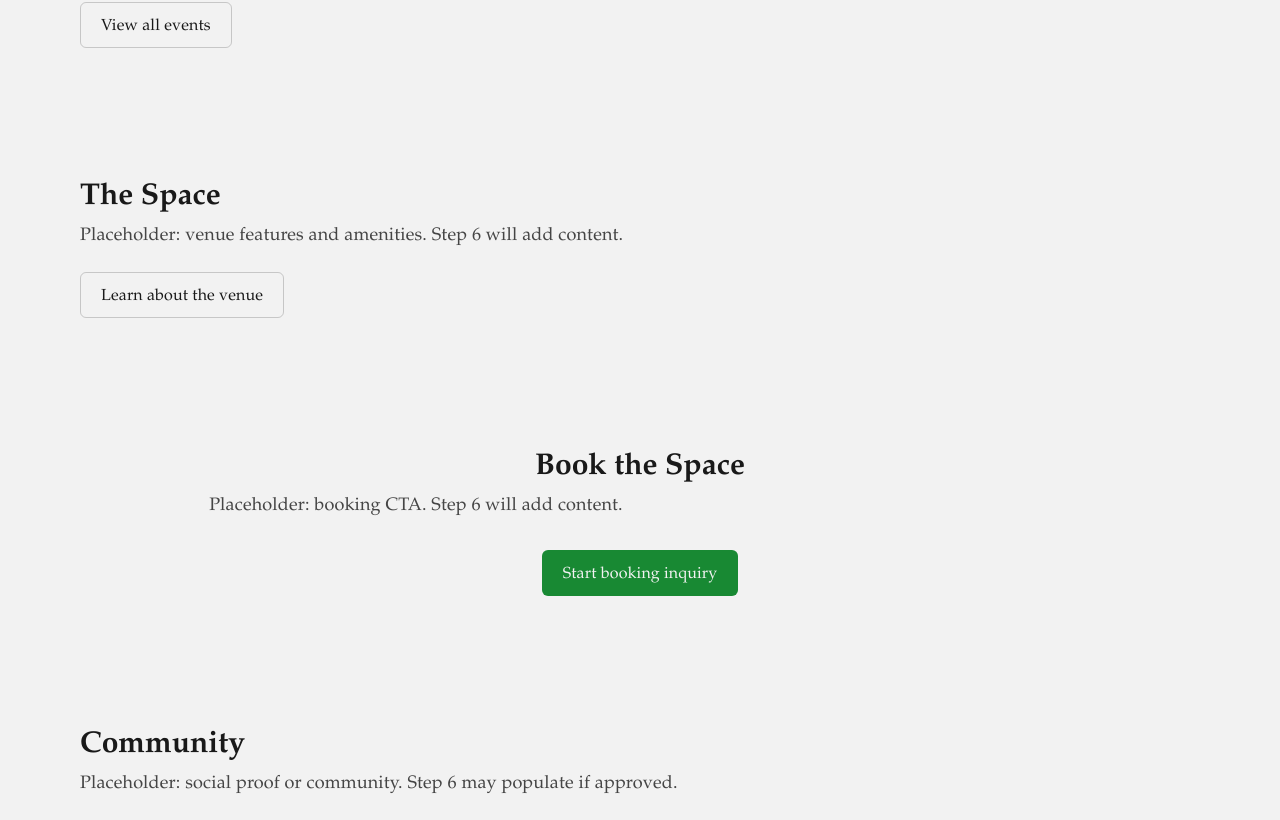
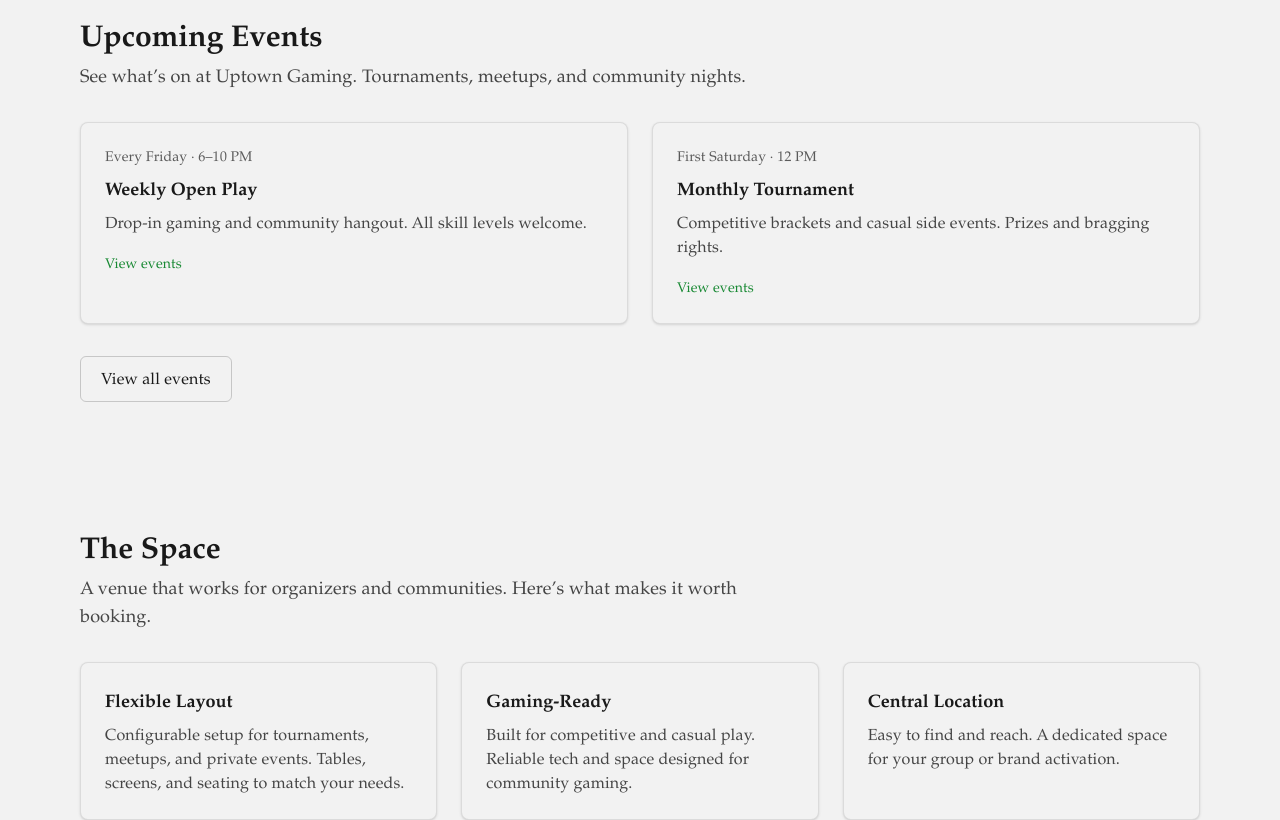
Before and after one commit to LRodriguez92/uptown-gaming, a Next.js app: page / in a window 1280 px wide. Shown: the part 761-1581 px from the top of the page. Built offline with nearby package versions, Linux system fonts and the light colour scheme; no server answers.

Commit message:
Step 6: build homepage sections with brand-aligned content

```diff
--- a/components/sections/BookingCTASection.tsx
+++ b/components/sections/BookingCTASection.tsx
@@ -3,16 +3,16 @@
 import { Button } from "@/components/ui/Button";
 
 /**
- * Booking CTA section placeholder. Step 6 will add final copy and polish.
- * Purpose: drive booking inquiry, primary CTA.
+ * Booking CTA: drive booking inquiry, primary CTA.
+ * CONTENT_GUIDE: direct language, obvious action, short reason to act.
  */
 export function BookingCTASection() {
   return (
     <section aria-label="Book the space">
       <Container className="py-12 md:py-16">
         <SectionHeading
-          title="Book the Space"
-          support="Placeholder: booking CTA. Step 6 will add content."
+          title="Host Your Next Event Here"
+          support="Tournaments, community nights, brand activations, or private gatherings. Tell us what you have in mind and we’ll get back to you."
           align="center"
         />
         <div className="mt-8 flex justify-center">
--- a/components/sections/BrandIntroSection.tsx
+++ b/components/sections/BrandIntroSection.tsx
@@ -2,16 +2,16 @@
 import { SectionHeading } from "@/components/ui/SectionHeading";
 
 /**
- * Brand intro section placeholder. Step 6 will add final content.
- * Purpose: value proposition, what Uptown Gaming is, community/event value.
+ * Brand intro: value proposition, what Uptown Gaming is, community/event identity.
+ * CONTENT_GUIDE: explain value proposition, reinforce community and event identity, stay concise.
  */
 export function BrandIntroSection() {
   return (
     <section aria-label="About Uptown Gaming">
       <Container className="py-12 md:py-16">
         <SectionHeading
-          title="Who We Are"
-          support="Placeholder: core value proposition and identity. Step 6 will populate."
+          title="A Venue Built for Community Events"
+          support="Uptown Gaming is a community-centered space where local players and organizers come together. We host tournaments, meetups, and branded experiences—and we welcome groups who want to book the space for their own events."
         />
       </Container>
     </section>
--- a/components/sections/EventsPreviewSection.tsx
+++ b/components/sections/EventsPreviewSection.tsx
@@ -1,10 +1,28 @@
+import Link from "next/link";
 import { Container } from "@/components/ui/Container";
 import { SectionHeading } from "@/components/ui/SectionHeading";
 import { Button } from "@/components/ui/Button";
+import { Card } from "@/components/ui/Card";
+
+/** Inline event preview data. Step 8 will replace with content from content/events. */
+const previewEvents = [
+  {
+    title: "Weekly Open Play",
+    date: "Every Friday",
+    time: "6–10 PM",
+    shortDescription: "Drop-in gaming and community hangout. All skill levels welcome.",
+  },
+  {
+    title: "Monthly Tournament",
+    date: "First Saturday",
+    time: "12 PM",
+    shortDescription: "Competitive brackets and casual side events. Prizes and bragging rights.",
+  },
+];
 
 /**
- * Events preview section placeholder. Step 6 will add event list/preview content.
- * Purpose: surface featured/upcoming events, link to Events page.
+ * Events preview: surface featured/upcoming events, link to Events page.
+ * CONTENT_GUIDE: short event previews, scanning easy, view more obvious. Step 8 wires content.
  */
 export function EventsPreviewSection() {
   return (
@@ -12,9 +30,33 @@
       <Container className="py-12 md:py-16">
         <SectionHeading
           title="Upcoming Events"
-          support="Placeholder: event preview. Step 6 will add content."
+          support="See what’s on at Uptown Gaming. Tournaments, meetups, and community nights."
         />
-        <div className="mt-6">
+        <ul className="mt-8 grid gap-6 sm:grid-cols-2">
+          {previewEvents.map((event) => (
+            <li key={event.title}>
+              <Card className="h-full">
+                <p className="text-sm font-medium text-(--foreground)/70">
+                  {event.date}
+                  {event.time ? ` · ${event.time}` : ""}
+                </p>
+                <h3 className="mt-2 text-lg font-semibold text-(--foreground)">
+                  {event.title}
+                </h3>
+                <p className="mt-2 text-(--foreground)/80">{event.shortDescription}</p>
+                <p className="mt-4">
+                  <Link
+                    href="/events"
+                    className="text-sm font-medium text-(--brand-primary) hover:underline"
+                  >
+                    View events
+                  </Link>
+                </p>
+              </Card>
+            </li>
+          ))}
+        </ul>
+        <div className="mt-8">
           <Button as="link" href="/events" variant="secondary">
             View all events
           </Button>
--- a/components/sections/HeroSection.tsx
+++ b/components/sections/HeroSection.tsx
@@ -3,8 +3,8 @@
 import { Button } from "@/components/ui/Button";
 
 /**
- * Hero section placeholder. Step 6 will add final content and visual polish.
- * Purpose: first impression, core brand value, primary CTA (Book the Space).
+ * Hero: first impression, core brand value, primary CTA (Book the Space).
+ * CONTENT_GUIDE: headline concise, support short, CTA early.
  */
 export function HeroSection() {
   return (
@@ -12,7 +12,7 @@
       <Container className="py-16 md:py-24">
         <SectionHeading
           title="Uptown Gaming"
-          support="Community-driven gaming events and venue. Placeholder hero copy."
+          support="A gaming and community venue built for events. Attend tournaments and meetups, or book the space for your next gathering."
           as="h1"
           align="center"
         />
--- a/components/sections/SocialProofSection.tsx
+++ b/components/sections/SocialProofSection.tsx
@@ -2,16 +2,16 @@
 import { SectionHeading } from "@/components/ui/SectionHeading";
 
 /**
- * Social proof / community section placeholder. Step 6 may add partners or community content.
- * Purpose: support trust; optional supporting section per IA.
+ * Social proof / community: support trust. Optional supporting section per IA.
+ * CONTENT_GUIDE: keep focused; optional partners or community proof. Step 8 may add Partner[].
  */
 export function SocialProofSection() {
   return (
     <section aria-label="Community and partners">
       <Container className="py-12 md:py-16">
         <SectionHeading
-          title="Community"
-          support="Placeholder: social proof or community. Step 6 may populate if approved."
+          title="Built for the Community"
+          support="Uptown Gaming exists to bring players and organizers together. Whether you’re here for a tournament, a meetup, or to book the space—you’re in the right place."
         />
       </Container>
     </section>
--- a/components/sections/VenueFeaturesSection.tsx
+++ b/components/sections/VenueFeaturesSection.tsx
@@ -1,10 +1,27 @@
 import { Container } from "@/components/ui/Container";
 import { SectionHeading } from "@/components/ui/SectionHeading";
 import { Button } from "@/components/ui/Button";
+import { Card } from "@/components/ui/Card";
+
+/** Inline venue features. Step 8 will replace with content from content/venue-features. */
+const venueFeatures = [
+  {
+    title: "Flexible Layout",
+    shortDescription: "Configurable setup for tournaments, meetups, and private events. Tables, screens, and seating to match your needs.",
+  },
+  {
+    title: "Gaming-Ready",
+    shortDescription: "Built for competitive and casual play. Reliable tech and space designed for community gaming.",
+  },
+  {
+    title: "Central Location",
+    shortDescription: "Easy to find and reach. A dedicated space for your group or brand activation.",
+  },
+];
 
 /**
- * Venue features section placeholder. Step 6 will add amenities/features content.
- * Purpose: highlight venue value, support booking path.
+ * Venue features: highlight venue value, support booking path.
+ * CONTENT_GUIDE: feature titles clear, short benefit-focused descriptions. Step 8 wires content.
  */
 export function VenueFeaturesSection() {
   return (
@@ -12,11 +29,25 @@
       <Container className="py-12 md:py-16">
         <SectionHeading
           title="The Space"
-          support="Placeholder: venue features and amenities. Step 6 will add content."
+          support="A venue that works for organizers and communities. Here’s what makes it worth booking."
         />
-        <div className="mt-6">
+        <ul className="mt-8 grid gap-6 sm:grid-cols-2 lg:grid-cols-3">
+          {venueFeatures.map((feature) => (
+            <li key={feature.title}>
+              <Card className="h-full">
+                <h3 className="text-lg font-semibold text-(--foreground)">
+                  {feature.title}
+                </h3>
+                <p className="mt-2 text-(--foreground)/80">
+                  {feature.shortDescription}
+                </p>
+              </Card>
+            </li>
+          ))}
+        </ul>
+        <div className="mt-8">
           <Button as="link" href="/venue" variant="secondary">
-            Learn about the venue
+            Explore the venue
           </Button>
         </div>
       </Container>
```
